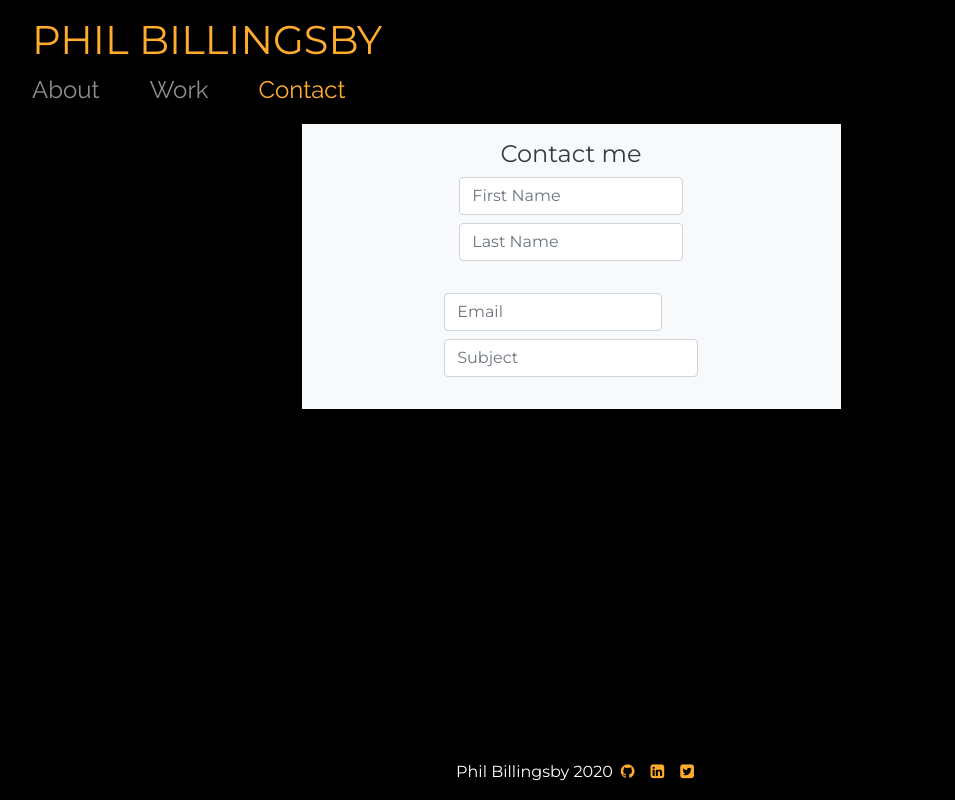
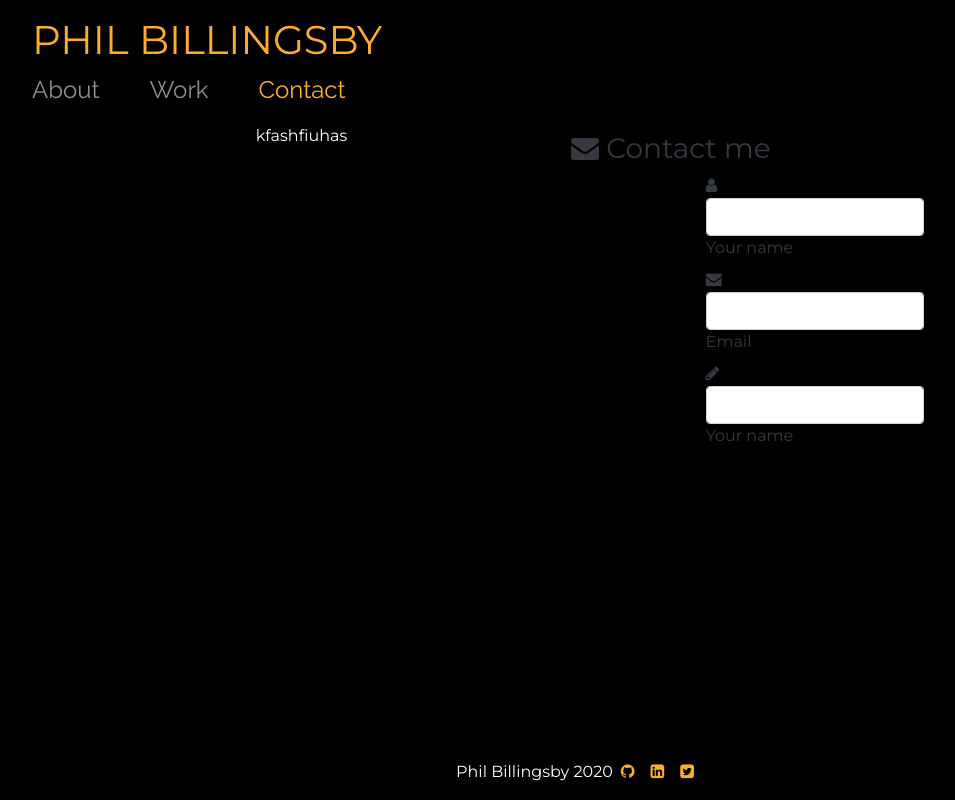
Before and after one commit to PBillingsby/PBillingsby.github.io, a React (Create React App) app: page /contact in a window 1280 px wide. Shown: the whole page, without its empty margins (69-1024 px from the left). Built offline with nearby package versions, Linux system fonts and the light colour scheme.

Commit message:
Add styling to form. Change state of first shown project

```diff
--- a/src/Contact.js
+++ b/src/Contact.js
@@ -3,37 +3,29 @@ import React from "react";
 const Contact = () => {
   return (
     <div>
-      <div className="container w-50 p-3 bg-light">
-        <h4 className="text-center text-dark">Contact me</h4>
+      <div className="w-50 float-left text-center">kfashfiuhas</div>
+      <div className="w-50 text-dark float-right">
+        <div class="form-header blue accent-1">
+          <h3 class="mt-2">
+            <i class="fa fa-envelope" aria-hidden="true"></i> Contact me
+          </h3>
+        </div>
         <form className="form-group mx-auto row w-50">
-          <div className="col-sm">
-            <input
-              type="text"
-              name="name"
-              className="form-control mb-2"
-              placeholder="First Name"
-            />
-            <input
-              type="text"
-              name="lname"
-              className="form-control mb-2"
-              placeholder="Last Name"
-            />
+          <div class="md-form">
+            <i class="fa fa-user prefix grey-text"></i>
+            <input type="text" id="form-name" class="form-control" />
+            <label for="form-name">Your name</label>
           </div>
-          <div className="pt-4">
-            <input
-              type="text"
-              name="email"
-              className="form-control mb-2"
-              placeholder="Email"
-            />
+          <div class="md-form">
+            <i class="fa fa-envelope prefix grey-text"></i>
+            <input type="text" id="form-name" class="form-control" />
+            <label for="form-name">Email</label>
           </div>
-          <input
-            type="text"
-            name="subject"
-            className="form-control"
-            placeholder="Subject"
-          />
+          <div class="md-form">
+            <i class="fa fa-pencil prefix grey-text"></i>
+            <input type="text" id="form-name" class="form-control" />
+            <label for="form-name">Your name</label>
+          </div>
         </form>
       </div>
     </div>
--- a/src/ProjectCard.js
+++ b/src/ProjectCard.js
@@ -6,7 +6,7 @@ const ProjectCard = props => {
   return (
     <div>
       <div
-        className="card mb-3 border border-black text-white bg-opacity"
+        className="card no-gutters mb-1 border border-black text-white bg-opacity"
         style={{ width: "50rem" }}
       >
         <div className="card-body text-center">
--- a/src/Projects.js
+++ b/src/Projects.js
@@ -3,7 +3,7 @@ const projects = [
     index: 0,
     title: "Arvo Beers",
     url: "https://github.com/PBillingsby/arvo-beers-api",
-    description: "React, Redux and Rails application personal beer database.",
+    description: "Personal beer database.",
     tech: ["React", "Redux", "JavaScript", "Ruby on Rails", "Bootstrap"],
     src: require("./images/ab-screenshot.png")
   },
@@ -12,7 +12,7 @@ const projects = [
     title: "The Daily Bump",
     url: "https://github.com/PBillingsby/the-daily-bump",
     description:
-      "JavaScript and Rails API single-page application for tracking appointments, baby names, and images through a pregnancy.",
+      "Tracking appointments, baby names, and images through a pregnancy.",
     tech: ["JavaScript", "Ruby on Rails", "ActiveRecord", "Bootstrap"],
     src: require("./images/tdb-screenshot.png")
   },
@@ -21,7 +21,7 @@ const projects = [
     title: "Skate-Mate",
     url: "https://github.com/PBillingsby/skate-mate-project",
     description:
-      "Rails application for skateboarders worldwide to store skatepark and spot photos and information.",
+      "For skateboarders worldwide to store skatepark and spot photos and information.",
     tech: ["Ruby On Rails", "ActiveRecord", "HTML", "CSS"],
     src: require("./images/sm-screenshot.png")
   }
--- a/src/Work.js
+++ b/src/Work.js
@@ -8,7 +8,7 @@ class Work extends React.Component {
   };
   componentDidMount() {
     this.setState({
-      project: projects[2]
+      project: projects[0]
     });
   }
   showProject(projects, num) {
@@ -22,18 +22,18 @@ class Work extends React.Component {
       <div className="mx-auto row">
         <div className="pt-1">
           <ul className="list-group d-inline">
+            <li onMouseOver={() => this.showProject(projects, 0)}>
+              Arvo Beers
+            </li>
             <li onMouseOver={() => this.showProject(projects, 2)}>
               Skate-Mate
             </li>
             <li onMouseOver={() => this.showProject(projects, 1)}>
               The Daily Bump
             </li>
-            <li onMouseOver={() => this.showProject(projects, 0)}>
-              Arvo Beers
-            </li>
           </ul>
         </div>
-        <div className="col-lg pt-2">
+        <div className="col-lg pt-1">
           {this.state.project != null && (
             <ProjectCard project={this.state.project} />
           )}
```
